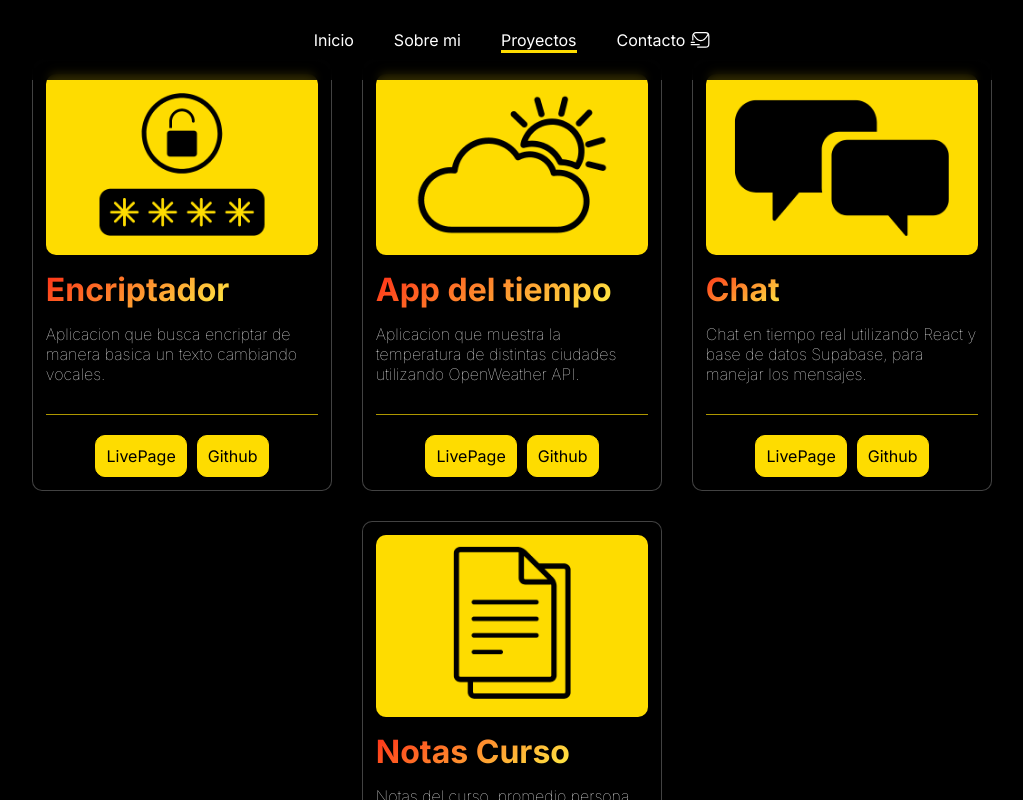
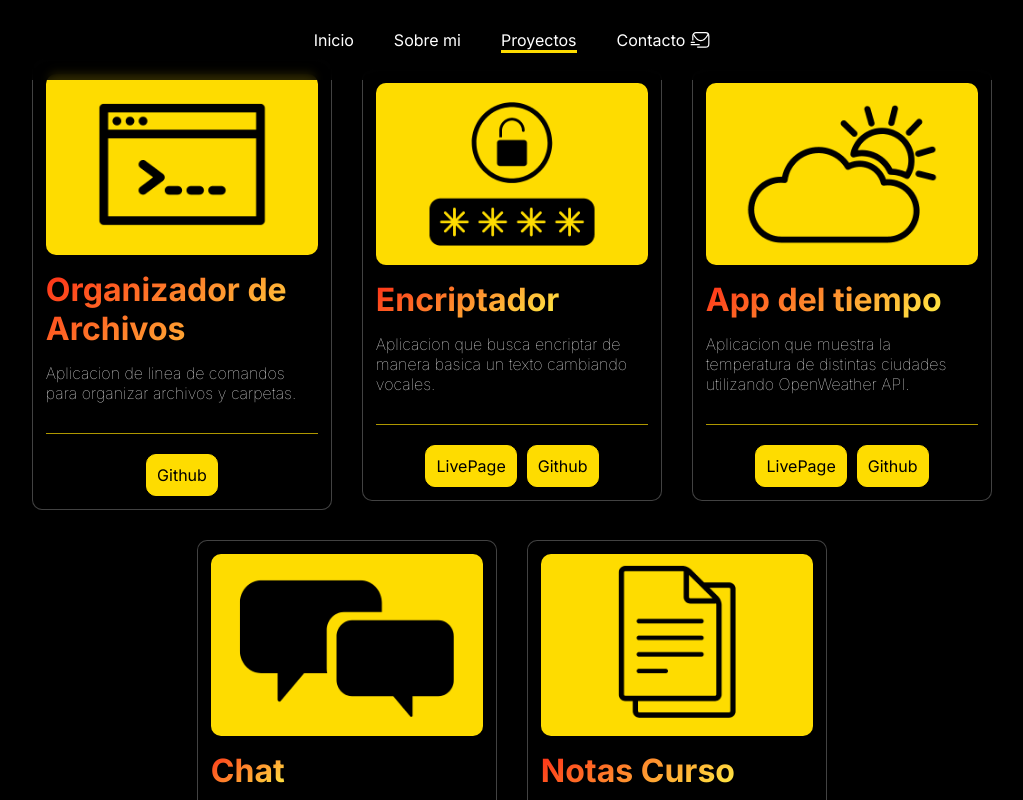
Before and after one commit to ivanexDev/portafolio, a React (Vite) app: page /projects in a window 1280 px wide. Shown: the top 800 px of the page, without its empty margins (128-1151 px from the left). Built offline with nearby package versions, Linux system fonts and the light colour scheme.

Commit message:
add cmd project

```diff
--- a/src/pages/Projects/components/PageButton/PageButton.tsx
+++ b/src/pages/Projects/components/PageButton/PageButton.tsx
@@ -10,7 +10,7 @@ export type PageButtonProps = {
 
 const PageButton: React.FC<PageButtonProps> = ({ url }) => {
 	return (
-		<a href={url.url} className="pagebutton" target="_blank">
+		<a href={url.url} className="pagebutton" target="_blank" rel="noreferrer">
 			{url.tipo}
 		</a>
 	);
--- a/src/pages/Projects/components/ProjectCards/ProjectCards.tsx
+++ b/src/pages/Projects/components/ProjectCards/ProjectCards.tsx
@@ -15,7 +15,7 @@ const ProjectCards: React.FC<ProjectCardsProps> = ({ data }) => {
 			<p className="projectcards-container-p">{data.description}</p>
 			<div className="line"></div>
 			<div className="projectcards-container-link">
-				{data.urls.map((url, index) => {
+				{data && data.urls.map((url, index) => {
 					return <PageButton url={url} key={`${url.tipo}-${index}`} />;
 				})}
 			</div>
--- a/src/pages/Projects/projects.data.ts
+++ b/src/pages/Projects/projects.data.ts
@@ -2,8 +2,21 @@ import documento from "../../assets/img/documento.png";
 import chat from "../../assets/img/chat.png";
 import tiempo from "../../assets/img/tiempo.png";
 import encriptador from "../../assets/img/encriptador.png";
+import cmd from "../../assets/img/cmd.png"
 
 export const projectsData: ProjectDataInterface[] = [
+	{
+		title: "Organizador de Archivos",
+		img: cmd,
+		description:
+			"Aplicacion de linea de comandos para organizar archivos y carpetas.",
+		urls: [
+			{
+				tipo: "Github",
+				url: "https://github.com/ivanexDev/desktop-organizer",
+			},
+		],
+	},
 	{
 		title: "Encriptador",
 		img: encriptador,
@@ -74,14 +87,9 @@ export interface ProjectDataInterface {
 	title: string;
 	img: string;
 	description: string;
-	urls: [
+	urls:
 		{
 			tipo: string;
 			url: string;
-		},
-		{
-			tipo: string;
-			url: string;
-		}
-	];
+		}[];
 }
```
Also changed, not shown: src/assets/img/cmd.png (added).
